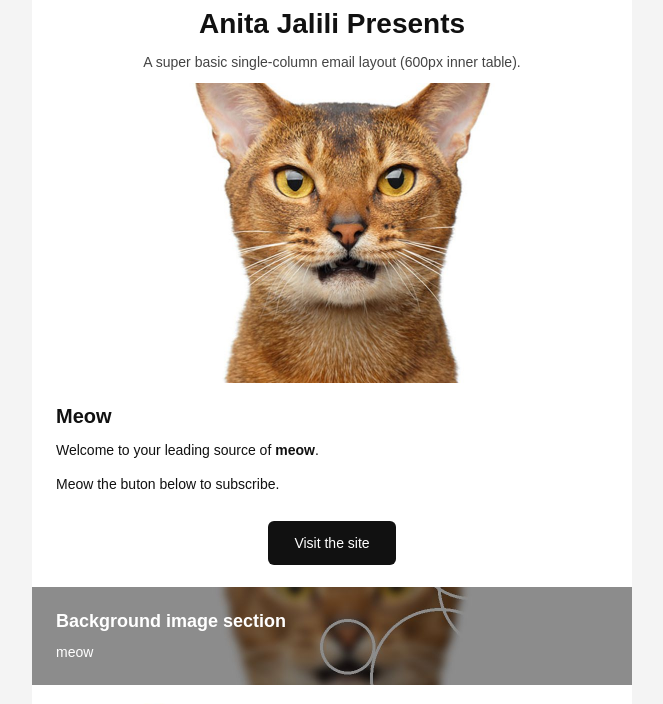
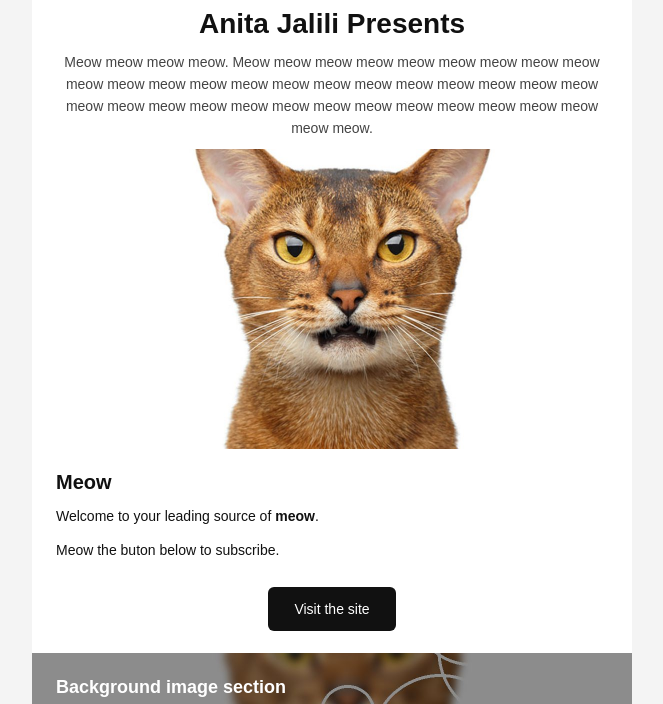
Before and after one commit to babyziba/CS545HW1, a plain HTML site: page index.html in a window 1280 px wide. Shown: the part 79-783 px from the top of the page, without its empty margins (308-971 px from the left). Drawn offline with Linux system fonts and the light colour scheme.

Commit message:
Update index.html

```diff
--- a/index.html
+++ b/index.html
@@ -54,7 +54,9 @@
                   Anita Jalili Presents
                 </h1>
                 <p style="margin:10px 0 0 0; font-family: Arial, Helvetica, sans-serif; font-size:14px; line-height:22px; color:#444444;">
-                  A super basic single-column email layout (600px inner table).
+                Meow meow meow meow. Meow meow meow meow meow meow meow meow
+                  meow meow meow meow meow meow meow meow meow meow meow meow meow meow meow meow meow meow meow
+                  meow meow meow meow meow meow meow meow meow meow.
                 </p>
               </td>
             </tr>
@@ -87,13 +89,10 @@
               </td>
             </tr>
 
-            <!-- CENTERED BUTTON ROW (TABLE-BASED BUTTON) -->
             <tr>
               <td align="center" style="padding: 18px 24px 22px 24px;">
-                <!--
-                  Button Approach #1 (recommended for email):
-                  A table-based "bulletproof" button.
-                -->
+
+
                 <table role="presentation" border="0" cellpadding="0" cellspacing="0" align="center">
                   <tr>
                     <td align="center" bgcolor="#111111" style="border-radius: 6px;">
@@ -116,12 +115,6 @@
                     </td>
                   </tr>
                 </table>
-
-                <!--
-                  Button Approach #2 (alternative / simpler):
-                  Just a styled <a> link. (Not as reliable across email clients)
-                  <a href="#" style="background:#111; color:#fff; padding:14px 26px; text-decoration:none;">Text Button</a>
-                -->
               </td>
             </tr>
 
@@ -163,7 +156,6 @@
                   style="display:block; width:100%; max-width:552px; height:auto; margin:0 auto 12px auto;"
                 />
                 <p style="margin:0; font-size:14px; line-height:22px;">
-                  Updated images used: <code>hero.jpg</code>, <code>feature.jpg</code>, and <code>bg.jpg</code>.
                 </p>
               </td>
             </tr>
```
